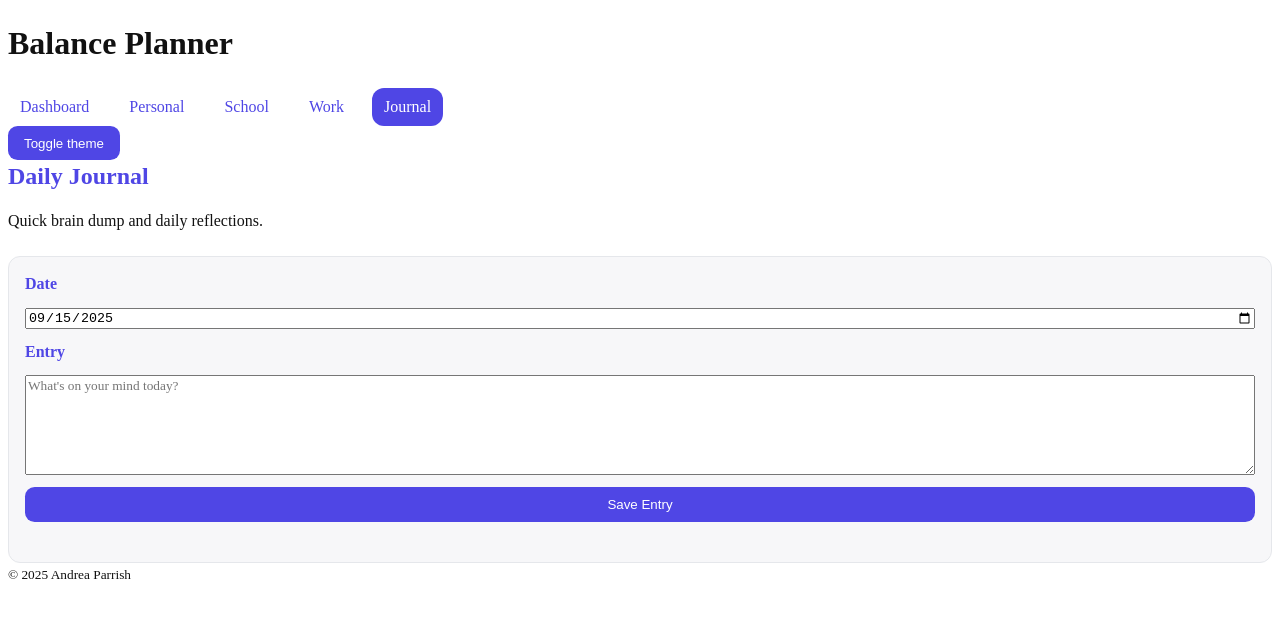
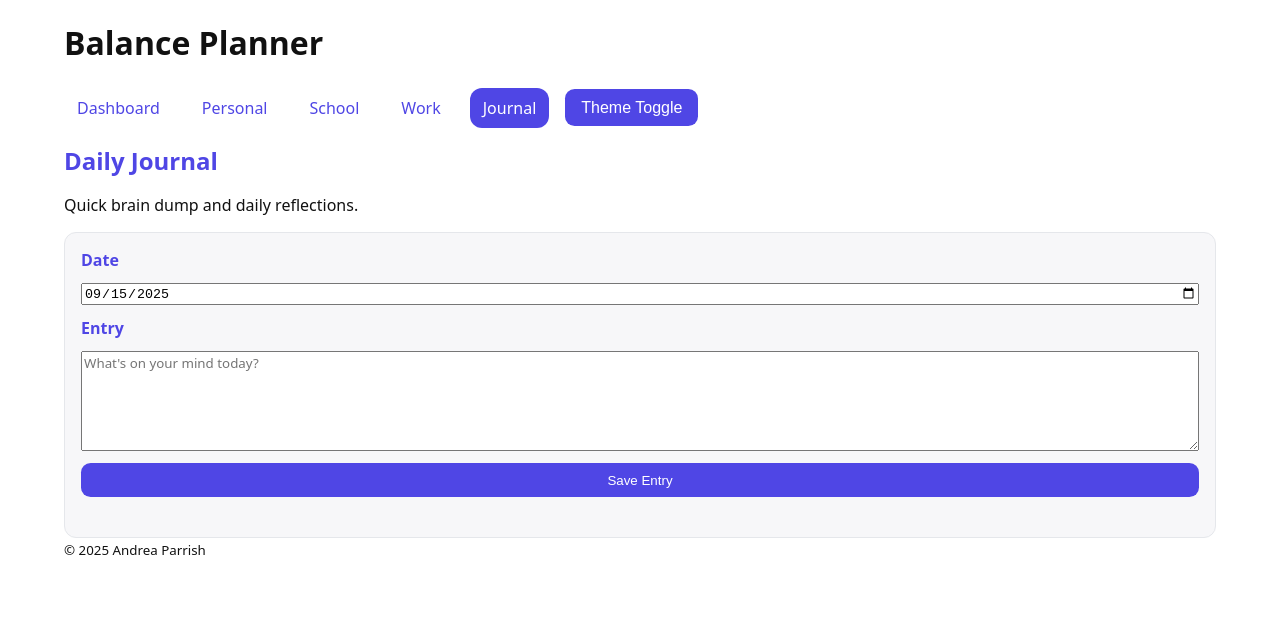
Before and after one commit to andreaparrish/andreaparrish.github.io, a plain HTML site: page journal.html in a window 1280 px wide. Drawn offline with Linux system fonts and the light colour scheme.

Commit message:
nav update, fonts, container

```diff
--- a/css/style.css
+++ b/css/style.css
@@ -81,6 +81,10 @@ textarea {
  */
 
 :root {
+  /* Font */
+  --font-sans: system-ui, -apple-system, "Segoe UI", Roboto, "Helvetica Neue", Arial, "Noto Sans", "Apple Color Emoji",
+    "Segoe UI Emoji", sans-serif;
+
   /* Color Palette */
   --bg: #ffffff; /* Primary background color */
   --text: #111111; /* Primary text color */
@@ -131,6 +135,7 @@ textarea {
 /* Base body styling with theme support */
 html,
 body {
+  font-family: var(--font-sans);
   background: var(--bg);
   color: var(--text);
   transition: background-color 0.2s linear, color 0.2s linear;
@@ -182,6 +187,8 @@ body {
   margin: 0;
   padding: 0;
   gap: var(--space-4);
+  align-items: center;
+  font-size: 1rem; /* This will apply to all children consistently */
 }
 
 .main-nav a {
@@ -190,17 +197,48 @@ body {
   border-radius: var(--radius);
   text-decoration: none;
   transition: background-color 0.2s ease;
+  font-size: 1rem;
+  /* Add button-like styling */
+  border: 1px solid transparent;
+  background: transparent;
+  cursor: pointer;
 }
 
 .main-nav a:hover,
 .main-nav a:focus {
   background: var(--surface);
-  text-decoration: none;
+  border-color: var(--border);
 }
 
 .main-nav a.active {
   background: var(--accent);
   color: var(--accent-contrast);
+}
+
+/* Theme toggle button styling */
+.theme-toggle {
+  padding: var(--space-2);
+  background: transparent;
+  border: 1px solid var(--border);
+  border-radius: var(--radius);
+  cursor: pointer;
+  transition: all 0.2s ease;
+  display: flex;
+  align-items: center;
+  justify-content: center;
+  font-size: inherit; /* This will inherit from .main-nav ul */
+}
+
+.theme-toggle:hover,
+.theme-toggle:focus {
+  background: var(--surface);
+  border-color: var(--accent);
+}
+
+.theme-toggle svg {
+  width: 20px;
+  height: 20px;
+  color: var(--text);
 }
 
 /* Mobile navigation - stack vertically on small screens */
@@ -218,10 +256,6 @@ body {
  * Dashboard-specific styling for the main application interface.
  * Includes overview cards, statistics, and dashboard layout.
  */
-
-.dashboard-intro {
-  margin-bottom: var(--space-8);
-}
 
 .dashboard-overview h2 {
   margin-bottom: var(--space-4);
@@ -352,7 +386,8 @@ hr {
 
 /* Page header styling */
 .page-header {
-  margin-bottom: var(--space-6);
+  margin-top: var(--space-4); /* Add space above the page header */
+  margin-bottom: var(--space-4);
 }
 
 .page-header h2 {
@@ -493,10 +528,7 @@ hr {
 }
 
 /* High-DPI display optimizations */
-@media print,
-  (-webkit-min-device-pixel-ratio: 1.25),
-  (min-resolution: 1.25dppx),
-  (min-resolution: 120dpi) {
+@media print, (-webkit-min-device-pixel-ratio: 1.25), (min-resolution: 1.25dppx), (min-resolution: 120dpi) {
   /* High-DPI display tweaks for crisp rendering */
 }
 
--- a/journal.html
+++ b/journal.html
@@ -5,8 +5,7 @@
     <meta name="viewport" content="width=device-width, initial-scale=1" />
 
     <script>
-      document.documentElement.className =
-        document.documentElement.className.replace("no-js", "js");
+      document.documentElement.className = document.documentElement.className.replace("no-js", "js");
     </script>
 
     <link rel="stylesheet" href="css/style.css" />
@@ -22,12 +21,10 @@
     <a href="#main" class="skip-link">Skip to content</a>
 
     <noscript>
-      <p class="no-js-msg">
-        Balance Planner needs JavaScript for tasks and saving.
-      </p>
+      <p class="no-js-msg">Balance Planner needs JavaScript for tasks and saving.</p>
     </noscript>
 
-    <header>
+    <header class="container">
       <h1>Balance Planner</h1>
 
       <!-- Primary Navigation -->
@@ -38,17 +35,18 @@
           <li><a href="school.html" class="nav-link">School</a></li>
           <li><a href="work.html" class="nav-link">Work</a></li>
           <li>
-            <a href="journal.html" class="nav-link active" aria-current="page"
-              >Journal</a
-            >
+            <a href="journal.html" class="nav-link active" aria-current="page">Journal</a>
+          </li>
+          <li>
+            <button id="themeToggle" class="btn theme-toggle" type="button" aria-label="Toggle theme">
+              Theme Toggle
+            </button>
           </li>
         </ul>
       </nav>
-
-      <button id="themeToggle" class="btn" type="button">Toggle theme</button>
     </header>
 
-    <main id="main">
+    <main id="main" class="container">
       <section class="page-header">
         <h2>Daily Journal</h2>
         <p>Quick brain dump and daily reflections.</p>
@@ -60,12 +58,7 @@
           <input id="journalDate" type="date" required />
 
           <label for="journalText">Entry</label>
-          <textarea
-            id="journalText"
-            placeholder="What's on your mind today?"
-            rows="4"
-            required
-          ></textarea>
+          <textarea id="journalText" placeholder="What's on your mind today?" rows="4" required></textarea>
 
           <button class="btn" type="submit">Save Entry</button>
         </form>
@@ -74,7 +67,7 @@
       </section>
     </main>
 
-    <footer>
+    <footer class="container">
       <small>&copy; 2025 Andrea Parrish</small>
     </footer>
 
```
Also changed, not shown: index.html (+15 -20 lines), personal.html (+12 -18 lines), school.html (+12 -18 lines), work.html (+12 -18 lines).
